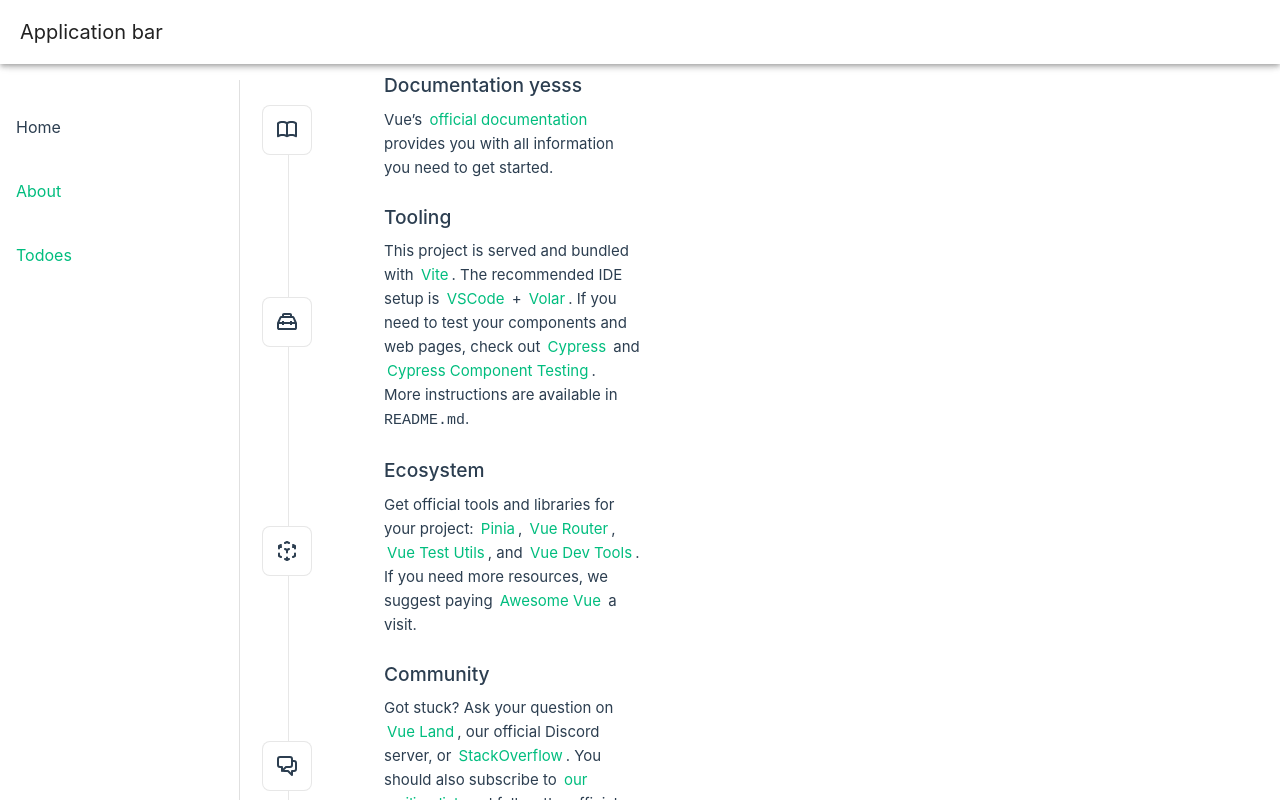
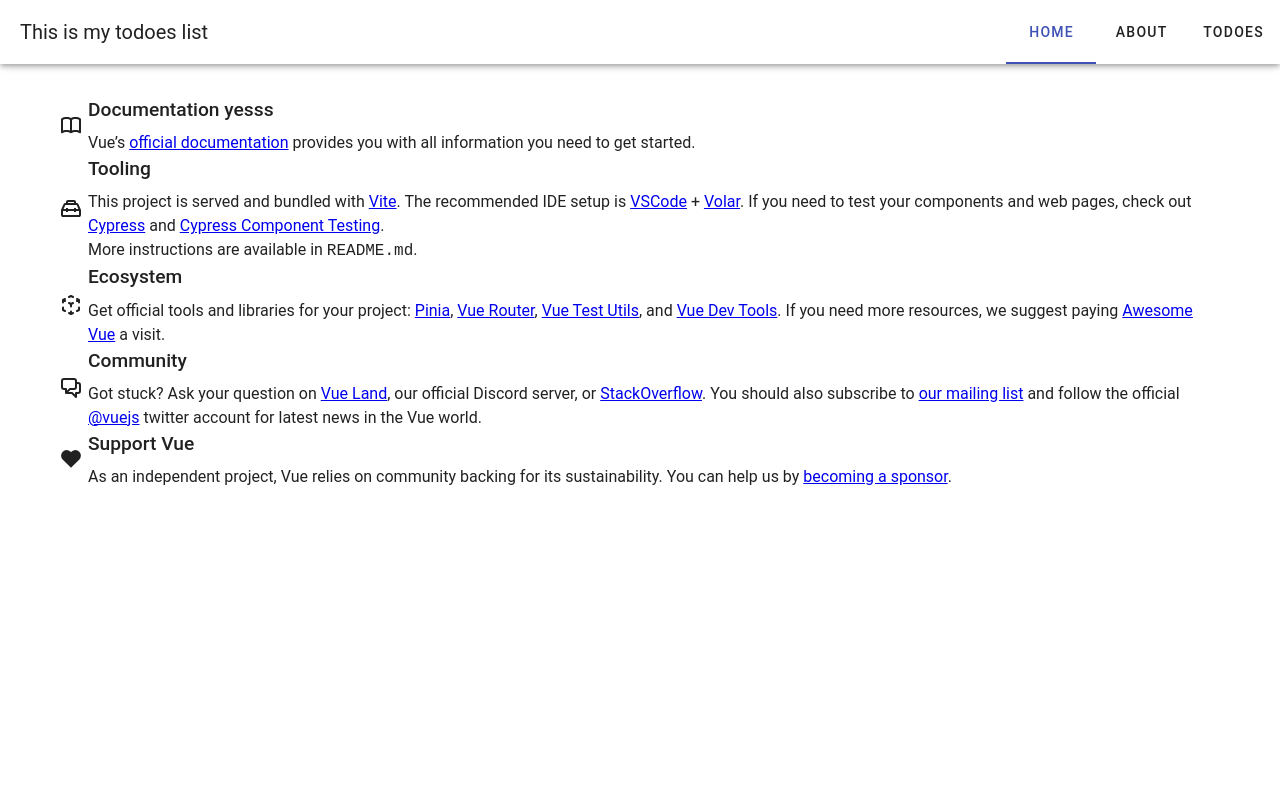
Before and after one commit to Bodoz/Todoes, a Vue app in the folder app/: page / in a window 1280 px wide. Shown: the top 800 px of the page. Built offline with nearby package versions, Linux system fonts and the light colour scheme.

Commit message:
in parii

```diff
--- a/app/src/App.vue
+++ b/app/src/App.vue
@@ -1,3 +1,24 @@
+<template>
+  <v-app>
+    <v-app-bar title="This is my todoes list">
+      <v-tabs>
+        <v-tab
+          color="indigo"
+          v-for="link in links"
+          :to="link.to"
+        >{{ link.text }}</v-tab>
+      </v-tabs>
+    </v-app-bar>
+      <v-main>
+        <v-container>
+          <v-sheet class="ma-2 pa-2">
+            <RouterView />
+          </v-sheet>
+        </v-container>
+      </v-main>
+  </v-app>
+</template>
+
 <script>
 import { RouterLink, RouterView } from 'vue-router'
 import HelloWorld from './components/HelloWorld.vue'
@@ -14,106 +35,3 @@
   }
 }
 </script>
-
-
-<template>
-    <v-layout class="rounded rounded-md">
-      <v-app-bar title="Application bar"></v-app-bar>
-
-      <v-navigation-drawer>
-        <v-list v-for="link in links" :key="link.to">
-          <v-list-item>
-          <RouterLink :to="link.to">{{link.text}}</RouterLink>
-          </v-list-item>
-        </v-list>
-      </v-navigation-drawer>
-
-      <v-main class="d-flex align-center justify-center" style="min-height: 300px;">
-        <RouterView />
-      </v-main>
-    </v-layout>
-
-    <!--
-  <header>
-    <img alt="Vue logo" class="logo" src="@/assets/logo.svg" width="125" height="125" />
-
-    <div class="wrapper">
-      <HelloWorld msg="You did it! Really" />
-
-      <nav>
-        <RouterLink to="/">Home</RouterLink>
-        <RouterLink to="/about">About</RouterLink>
-        <RouterLink to="/todoes">Todoes</RouterLink>
-      </nav>
-    </div>
-  </header>
-
-  <div style="border: 1px dashed red">
-    <RouterView />
-  </div>
-  -->
-</template>
-
-<style scoped>
-header {
-  line-height: 1.5;
-  max-height: 100vh;
-}
-
-.logo {
-  display: block;
-  margin: 0 auto 2rem;
-}
-
-nav {
-  width: 100%;
-  font-size: 12px;
-  text-align: center;
-  margin-top: 2rem;
-}
-
-nav a.router-link-exact-active {
-  color: var(--color-text);
-}
-
-nav a.router-link-exact-active:hover {
-  background-color: transparent;
-}
-
-nav a {
-  display: inline-block;
-  padding: 0 1rem;
-  border-left: 1px solid var(--color-border);
-}
-
-nav a:first-of-type {
-  border: 0;
-}
-
-@media (min-width: 1024px) {
-  header {
-    display: flex;
-    place-items: center;
-    padding-right: calc(var(--section-gap) / 2);
-  }
-
-  .logo {
-    margin: 0 2rem 0 0;
-  }
-
-  header .wrapper {
-    display: flex;
-    place-items: flex-start;
-    flex-wrap: wrap;
-  }
-
-  nav {
-    text-align: left;
-    margin-left: -1rem;
-    font-size: 1rem;
-
-    padding: 1rem 0;
-    margin-top: 1rem;
-  }
-}
-</style>
--- a/app/src/assets/base.css
+++ b/app/src/assets/base.css
@@ -1,86 +1,86 @@
-/* color palette from <https://github.com/vuejs/theme> */
-:root {
-  --vt-c-white: #ffffff;
-  --vt-c-white-soft: #f8f8f8;
-  --vt-c-white-mute: #f2f2f2;
+/*!* color palette from <https://github.com/vuejs/theme> *!*/
+/*:root {*/
+/*  --vt-c-white: #ffffff;*/
+/*  --vt-c-white-soft: #f8f8f8;*/
+/*  --vt-c-white-mute: #f2f2f2;*/
 
-  --vt-c-black: #181818;
-  --vt-c-black-soft: #222222;
-  --vt-c-black-mute: #282828;
+/*  --vt-c-black: #181818;*/
+/*  --vt-c-black-soft: #222222;*/
+/*  --vt-c-black-mute: #282828;*/
 
-  --vt-c-indigo: #2c3e50;
+/*  --vt-c-indigo: #2c3e50;*/
 
-  --vt-c-divider-light-1: rgba(60, 60, 60, 0.29);
-  --vt-c-divider-light-2: rgba(60, 60, 60, 0.12);
-  --vt-c-divider-dark-1: rgba(84, 84, 84, 0.65);
-  --vt-c-divider-dark-2: rgba(84, 84, 84, 0.48);
+/*  --vt-c-divider-light-1: rgba(60, 60, 60, 0.29);*/
+/*  --vt-c-divider-light-2: rgba(60, 60, 60, 0.12);*/
+/*  --vt-c-divider-dark-1: rgba(84, 84, 84, 0.65);*/
+/*  --vt-c-divider-dark-2: rgba(84, 84, 84, 0.48);*/
 
-  --vt-c-text-light-1: var(--vt-c-indigo);
-  --vt-c-text-light-2: rgba(60, 60, 60, 0.66);
-  --vt-c-text-dark-1: var(--vt-c-white);
-  --vt-c-text-dark-2: rgba(235, 235, 235, 0.64);
-}
+/*  --vt-c-text-light-1: var(--vt-c-indigo);*/
+/*  --vt-c-text-light-2: rgba(60, 60, 60, 0.66);*/
+/*  --vt-c-text-dark-1: var(--vt-c-white);*/
+/*  --vt-c-text-dark-2: rgba(235, 235, 235, 0.64);*/
+/*}*/
 
-/* semantic color variables for this project */
-:root {
-  --color-background: var(--vt-c-white);
-  --color-background-soft: var(--vt-c-white-soft);
-  --color-background-mute: var(--vt-c-white-mute);
+/*!* semantic color variables for this project *!*/
+/*:root {*/
+/*  --color-background: var(--vt-c-white);*/
+/*  --color-background-soft: var(--vt-c-white-soft);*/
+/*  --color-background-mute: var(--vt-c-white-mute);*/
 
-  --color-border: var(--vt-c-divider-light-2);
-  --color-border-hover: var(--vt-c-divider-light-1);
+/*  --color-border: var(--vt-c-divider-light-2);*/
+/*  --color-border-hover: var(--vt-c-divider-light-1);*/
 
-  --color-heading: var(--vt-c-text-light-1);
-  --color-text: var(--vt-c-text-light-1);
+/*  --color-heading: var(--vt-c-text-light-1);*/
+/*  --color-text: var(--vt-c-text-light-1);*/
 
-  --section-gap: 160px;
-}
+/*  --section-gap: 160px;*/
+/*}*/
 
-@media (prefers-color-scheme: dark) {
-  :root {
-    --color-background: var(--vt-c-black);
-    --color-background-soft: var(--vt-c-black-soft);
-    --color-background-mute: var(--vt-c-black-mute);
+/*@media (prefers-color-scheme: dark) {*/
+/*  :root {*/
+/*    --color-background: var(--vt-c-black);*/
+/*    --color-background-soft: var(--vt-c-black-soft);*/
+/*    --color-background-mute: var(--vt-c-black-mute);*/
 
-    --color-border: var(--vt-c-divider-dark-2);
-    --color-border-hover: var(--vt-c-divider-dark-1);
+/*    --color-border: var(--vt-c-divider-dark-2);*/
+/*    --color-border-hover: var(--vt-c-divider-dark-1);*/
 
-    --color-heading: var(--vt-c-text-dark-1);
-    --color-text: var(--vt-c-text-dark-2);
-  }
-}
+/*    --color-heading: var(--vt-c-text-dark-1);*/
+/*    --color-text: var(--vt-c-text-dark-2);*/
+/*  }*/
+/*}*/
 
-*,
-*::before,
-*::after {
-  box-sizing: border-box;
-  margin: 0;
-  font-weight: normal;
-}
+/**,*/
+/**::before,*/
+/**::after {*/
+/*  box-sizing: border-box;*/
+/*  margin: 0;*/
+/*  font-weight: normal;*/
+/*}*/
 
-body {
-  min-height: 100vh;
-  color: var(--color-text);
-  background: var(--color-background);
-  transition:
-    color 0.5s,
-    background-color 0.5s;
-  line-height: 1.6;
-  font-family:
-    Inter,
-    -apple-system,
-    BlinkMacSystemFont,
-    'Segoe UI',
-    Roboto,
-    Oxygen,
-    Ubuntu,
-    Cantarell,
-    'Fira Sans',
-    'Droid Sans',
-    'Helvetica Neue',
-    sans-serif;
-  font-size: 15px;
-  text-rendering: optimizeLegibility;
-  -webkit-font-smoothing: antialiased;
-  -moz-osx-font-smoothing: grayscale;
-}
+/*body {*/
+/*  min-height: 100vh;*/
+/*  color: var(--color-text);*/
+/*  background: var(--color-background);*/
+/*  transition:*/
+/*    color 0.5s,*/
+/*    background-color 0.5s;*/
+/*  line-height: 1.6;*/
+/*  font-family:*/
+/*    Inter,*/
+/*    -apple-system,*/
+/*    BlinkMacSystemFont,*/
+/*    'Segoe UI',*/
+/*    Roboto,*/
+/*    Oxygen,*/
+/*    Ubuntu,*/
+/*    Cantarell,*/
+/*    'Fira Sans',*/
+/*    'Droid Sans',*/
+/*    'Helvetica Neue',*/
+/*    sans-serif;*/
+/*  font-size: 15px;*/
+/*  text-rendering: optimizeLegibility;*/
+/*  -webkit-font-smoothing: antialiased;*/
+/*  -moz-osx-font-smoothing: grayscale;*/
+/*}*/
--- a/app/src/assets/main.css
+++ b/app/src/assets/main.css
@@ -1,35 +1,35 @@
-@import './base.css';
+/*@import './base.css';*/
 
-#app {
-  max-width: 1280px;
-  margin: 0 auto;
-  padding: 2rem;
-  font-weight: normal;
-}
+/*#app {*/
+/*  max-width: 1280px;*/
+/*  margin: 0 auto;*/
+/*  padding: 2rem;*/
+/*  font-weight: normal;*/
+/*}*/
 
-a,
-.green {
-  text-decoration: none;
-  color: hsla(160, 100%, 37%, 1);
-  transition: 0.4s;
-  padding: 3px;
-}
+/*a,*/
+/*.green {*/
+/*  text-decoration: none;*/
+/*  color: hsla(160, 100%, 37%, 1);*/
+/*  transition: 0.4s;*/
+/*  padding: 3px;*/
+/*}*/
 
-@media (hover: hover) {
-  a:hover {
-    background-color: hsla(160, 100%, 37%, 0.2);
-  }
-}
+/*@media (hover: hover) {*/
+/*  a:hover {*/
+/*    background-color: hsla(160, 100%, 37%, 0.2);*/
+/*  }*/
+/*}*/
 
-@media (min-width: 1024px) {
-  body {
-    display: flex;
-    place-items: center;
-  }
+/*@media (min-width: 1024px) {*/
+/*  body {*/
+/*    display: flex;*/
+/*    place-items: center;*/
+/*  }*/
 
-  #app {
-    display: grid;
-    grid-template-columns: 1fr 1fr;
-    padding: 0 2rem;
-  }
-}
+/*  #app {*/
+/*    display: grid;*/
+/*    grid-template-columns: 1fr 1fr;*/
+/*    padding: 0 2rem;*/
+/*  }*/
+/*}*/
--- a/app/src/views/Todoes.vue
+++ b/app/src/views/Todoes.vue
@@ -4,58 +4,68 @@
         class="mx-auto"
         max-width="500"
     >
-      <v-btn color="primary"
-        @click="addTodo()"
-      >
-        <v-icon icon="mdi-plus"></v-icon>
-      </v-btn>
+      <v-toolbar>
+        <template v-slot:prepend>
+          <v-icon icon="mdi-format-list-checks"></v-icon>
+        </template>
+        <v-toolbar-title> The best of all the worlds' to-do's list</v-toolbar-title>
+        <template v-slot:append>
+          <todo-form
+              :todo="todo"
+              @update=""
+              @opened=""
+              icon="mdi-plus"
+              title="Add a new to-do"
+              size="default"
+          ></todo-form>
+        </template>
+      </v-toolbar>
+
+<!--      key="todo.id"-->
+<!--      :value="todo.id"-->
+
       <v-list>
         <v-list-item
             v-for="todo in todoes"
-            key="todo.id"
-            :value="todo.id"
-            @click="todo.done = !todo.done; updateTodo(todo.id)"
+            @click="todo.done=!todo.done; updateTodo(todo.id)"
             :disabled="todo.isLoading"
             :loading="todo.isLoading"
         >
           <template v-slot:prepend>
-<!--            <v-list-item-action start>-->
               <v-checkbox-btn
                   v-model="todo.done"
                   @change="updateTodo(todo.id)"
               ></v-checkbox-btn>
-<!--            </v-list-item-action>-->
           </template>
-          <v-list-item-title>{{ todo.todo }}</v-list-item-title>
+
+          <v-list-item-title><b>{{ todo.todo }}</b> (<i>{{ todo.list }}</i>)</v-list-item-title>
           <v-progress-linear
             v-if="todo.isLoading"
             color="primary"
-            indeterminate>
-          </v-progress-linear>
+            indeterminate></v-progress-linear>
+
           <template v-slot:append>
-<!--            <v-btn icon="mdi-pencil" size="x-small"
-                   @click.stop="alert(todo.id, todo.todo)">
-            </v-btn> -->
-            <todo-form
-                :id="todo.id"
-                :todo="todo.todo"
-                :list_id="todo.list_id"
-            ></todo-form>
-            <v-btn icon="mdi-delete" size="x-small"
-                   @change.stop="confirmDeleteTodo(todo.id)">
-            </v-btn>
+            <v-list-item-action end>
+              <todo-form
+                  :todo="todo"
+                  @update="updateTodo(todo.id)"
+              ></todo-form>
+
+              <v-btn
+                  icon="mdi-delete"
+                  size="x-small"
+                  variant="tonal"
+                  color="orange"
+                  @change.stop="confirmDeleteTodo(todo.id)"
+              ></v-btn>
+            </v-list-item-action>
           </template>
         </v-list-item>
       </v-list>
+      <v-footer>
+        cose da far
+      </v-footer>
     </v-card>
-
-<!--
-  <ul>
-    <li v-for="todo in todoes"
-      :key="todo.id"
-    >{{ todo.done }} {{ todo.todo }}</li>
-  </ul>
--->
 
   </div>
 </template>
```
Also changed, not shown: app/src/components/TodoForm.vue (+36 -20 lines), 2 other files (tests, documents, lock files or other folders).
